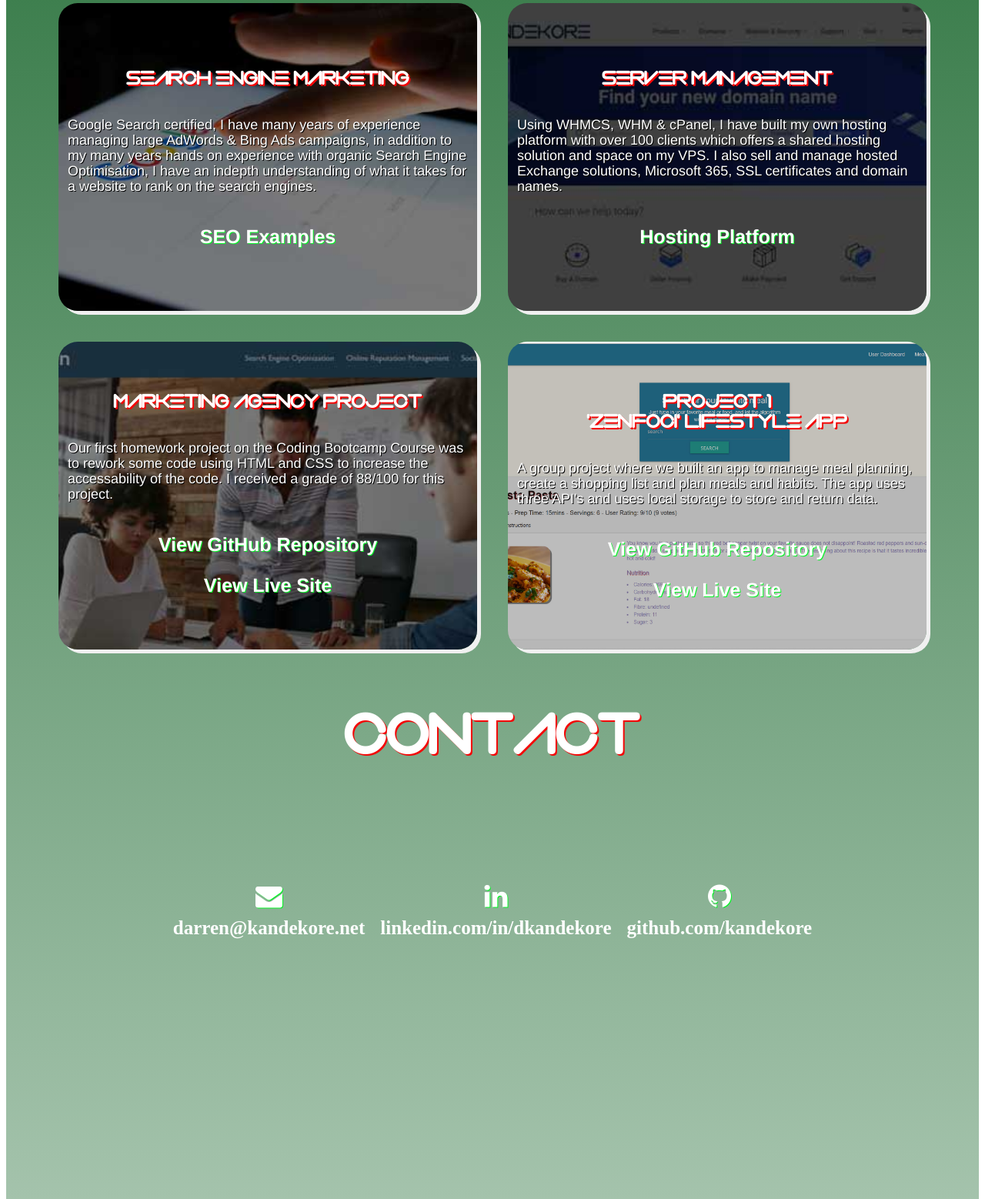
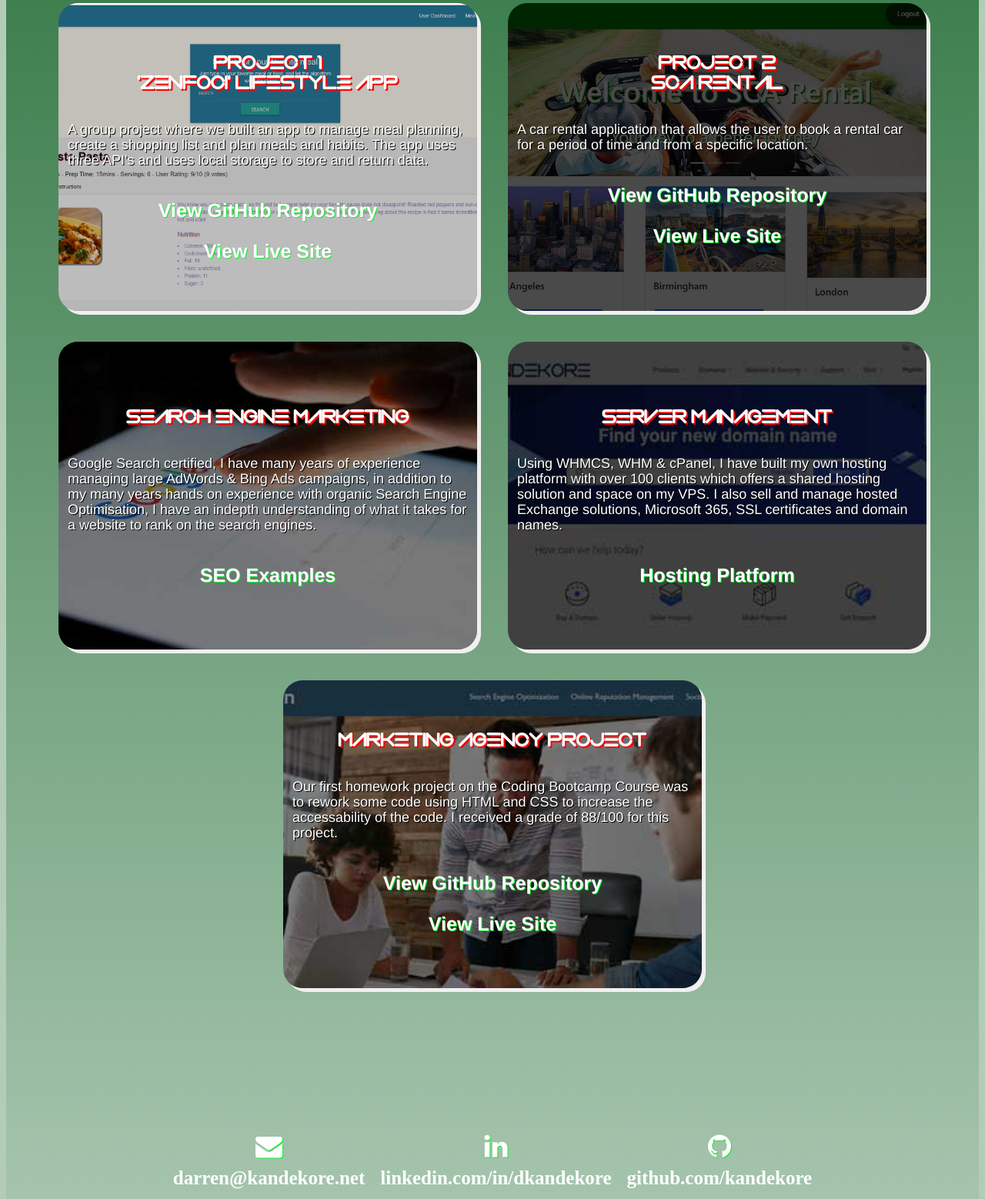
Before and after one commit to kandekore/darrens-portfolio, a plain HTML site: page index.html in a window 1280 px wide. Shown: the part 2040-3598 px from the top of the page at 77% size. Drawn offline with Linux system fonts and the light colour scheme.

Commit message:
project 2 added footer padding removed

```diff
--- a/assets/css/style.css
+++ b/assets/css/style.css
@@ -1,4 +1,7 @@
 /***Global***/
+body.homepage {
+  background: #b3ccb8;
+}
 @font-face {
   font-family: "Vermin";
   src: url(../Fonts/Vermin\ Vibes\ 2\ Soft.otf) format("truetype");
@@ -59,9 +62,6 @@ h2.customfont {
   h2.customfont {
     font-size: 55px;
   }
-  /* .homepage#footer {
-    margin-top: -300px;
-  }*/
 }
 @media screen and (min-width: 800px) {
   .mobile {
@@ -183,7 +183,6 @@ p.porttext {
     padding: 5px;
   }
   .wpinner-container {
-
     padding: 12px;
   }
   .main-portfolio {
@@ -425,7 +424,6 @@ h3.customfont {
   }*/
 }
 @media screen and (max-width: 350px) {
-
   .main-portfolio {
     width: 16.5rem;
   }
@@ -457,40 +455,11 @@ h3.customfont {
     display: none;
   }
 }
-.footer {
-  /*width: 100%;*/
-  height: 300px;
-  /*background-image: linear-gradient(180deg, #89b193, #003366 150%);*/
-  display: flex;
-  flex-direction: row;
-  flex-wrap: wrap;
-  position: relative;
-  align-items: center;
-  justify-content: center;
-}
-.footercol {
-  font-size: 25px;
-  font-weight: 600;
-  /*width: 27rem;*/
-  text-align: center;
-  padding: 10px;
-}
-.footercol a {
-  text-decoration: none;
-  color: #fff;
-}
-.footercol a:hover {
-  text-decoration: none;
-  color: #fff;
-  font-size: 32px;
-}
-#footer {
-  margin-top: 50px;
-}
+
 .copyright {
   /*width: 100%;*/
   text-align: center;
-  padding-top: 350px;
+  /* padding-top: 350px; */
 }
 /***Woordpress page***/
 .tonyjames {
@@ -719,3 +688,66 @@ width: 45%;
   width: 34rem;
   background-image: url(../images/zenfoci.jpg);
 }
+
+.sidebysidepor-teamproj1 h3 {
+  padding-top: 40px;
+}
+.sidebysidepor-teamproj1 {
+  width: 34rem;
+  border-radius: 25px;
+  height: 400px;
+  background-image: url(../images/scar.jpg);
+  background-size: cover;
+  background-repeat: no-repeat;
+  background-position: center center;
+  align: center;
+  margin: 20px;
+  box-shadow: 5px 5px #f0f0f0;
+}
+/* .sidebysidepor-teamproj1:hover {
+  background-image: url(../images/scar.jpg);
+  box-shadow: 5px 5px #000;
+  height: 440px;
+  width: 45%;
+} */
+.sidebysidepor-teamproj1 {
+  width: inherit;
+  background-image: url(../images/scar.jpg);
+}
+.sidebysidepor-teamproj1 {
+  width: 34rem;
+  background-image: url(../images/scar.jpg);
+}
+
+/*footer**/
+
+.footer {
+  /*width: 100%;*/
+  height: 300px;
+  /*background-image: linear-gradient(180deg, #89b193, #003366 150%);*/
+  display: flex;
+  flex-direction: row;
+  flex-wrap: wrap;
+  position: relative;
+  align-items: center;
+  justify-content: center;
+}
+.footercol {
+  font-size: 25px;
+  font-weight: 600;
+  /*width: 27rem;*/
+  text-align: center;
+  padding: 10px;
+}
+.footercol a {
+  text-decoration: none;
+  color: #fff;
+}
+.footercol a:hover {
+  text-decoration: none;
+  color: #fff;
+  font-size: 32px;
+}
+#footer {
+  margin-top: 50px;
+}
--- a/index.html
+++ b/index.html
@@ -14,19 +14,19 @@
     </title>
     <style>
 
-      .flex-container-folio-content {
+      /* .flex-container-folio-content {
     height: 850px;
-  }
-      @media screen and (max-width: 400px) {.flex-container-folio-content {
+  } */
+      /* @media screen and (max-width: 400px) {.flex-container-folio-content {
     height: 1250px!important;
-  }}
+  }}  */
       @media screen and (max-width: 850px) {
 .sidebysidepor-server:hover {width: initial;}
 .sidebysidepor-proj1:hover  {width: initial;}
 .sidebysidepor-sem:hover  {width: initial;}
 .main-portfolio:hover {width: 20rem; height: inherit;}
 .flex-container-folio-content {
-    height: 1800px;
+    /* height: 1800px; */
   }}
 
 
@@ -65,6 +65,7 @@
         </div>
       </div>
     </header>
+    <about>
 
     <div class="about" id="about">
       <div class="section-head">
@@ -108,7 +109,8 @@ My Portfolio of clients enabled me to start my own hosting platform, offering we
           </p>
         </div>
       </div>
-    </div>
+    </about>
+    <portfolio>
     <div class="portfolio" id="portfolio">
       <div class="section-head">
         <h2 class="customfont">My Work</h2>
@@ -125,6 +127,24 @@ My Portfolio of clients enabled me to start my own hosting platform, offering we
         </div><h4 class="mobile"><a href="wordpress.html" target="_blank">WordPress Examples</a></h4>
       </div>
       <div class="flex-container-folio-content">
+        <div class="sidebysidepor-teamproj">
+          <h3 class="customfont">Project 1<br>'ZenFoci' Lifestyle App</h3>
+          <p class="porttext">
+          A group project where we built an app to manage meal planning, create a shopping list and plan meals and habits. The app uses three API's and uses local storage to store and return data.
+          </p>
+          <h4><a href="https://github.com/TheInfamousGrim/ZenFoci-Lifestyle-App" target="_blank">View GitHub Repository</a></h4>
+          <h4><a href="https://theinfamousgrim.github.io/ZenFoci-Lifestyle-App/index.html" target="_blank">View Live Site</a></h4>
+
+        </div>
+        <div class="sidebysidepor-teamproj1">
+          <h3 class="customfont">Project 2<br>SCA Rental</h3>
+
+          <p class="porttext">
+         A car rental application that allows the user to book a rental car for a period of time and from a specific location.</p>
+          <h4><a href="https://github.com/blanfried/SCA-Rental" target="_blank"><h4>View GitHub Repository</a></h4>
+          <h4><a href="https://radiant-everglades-02173.herokuapp.com/" target="_blank"><h4>View Live Site</a></h4>
+
+        </div>
         <div class="sidebysidepor-sem">
           <h3 class="customfont">Search Engine Marketing</h3>
           <p class="porttext">
@@ -148,25 +168,23 @@ My Portfolio of clients enabled me to start my own hosting platform, offering we
           <h4><a href="https://github.com/kandekore/marketing-agency" target="_blank">View GitHub Repository</a></h4>
           <h4><a href="https://kandekore.github.io/marketing-agency/" target="_blank">View Live Site</a></h4>
         </div>
-        <div class="sidebysidepor-teamproj">
-          <h3 class="customfont">Project 1<br>'ZenFoci' Lifestyle App</h3>
-          <p class="porttext">
-          A group project where we built an app to manage meal planning, create a shopping list and plan meals and habits. The app uses three API's and uses local storage to store and return data.
-          </p>
-          <h4><a href="https://github.com/TheInfamousGrim/ZenFoci-Lifestyle-App" target="_blank">View GitHub Repository</a></h4>
-          <h4><a href="https://theinfamousgrim.github.io/ZenFoci-Lifestyle-App/index.html" target="_blank">View Live Site</a></h4>
 
-        </div>
+
+
         <!-- <div class="sidebysidepor">
 
         </div> -->
-        </div><footer id="footer"><h2 class="customfont">contact</h2><div class="footer">
-          <div class="footercol"><a href="mailto:darren@kandekore.net"><i class="fa fa-envelope" aria-hidden="true"></i><br>darren@kandekore.net</a></div>
-          <div class="footercol"><a href="https://www.linkedin.com/in/dkandekore/"  target="_blank"><i class="fa fa-linkedin" aria-hidden="true"></i><br>linkedin.com/in/dkandekore</a></div>
-          <div class="footercol"><a href="https://github.com/kandekore"  target="_blank"><i class="fa fa-github" aria-hidden="true"></i><br>github.com/kandekore</a></div>
-        </div><div class="copyright"><p> &copy; 2022 Darren Kandekore<br>All rights reserved</p></div></footer>
-      </div>
-      </div>
-    </div>
+        </div>
+        <!-- <footer id="footer"><h2 class="customfont">contact</h2><div class="footer">
+
+        </div>-->
+        <!-- </footer>  -->
+      </portfolio>
+      <footer id="footer"><div class="footer">
+        <div class="footercol"><a href="mailto:darren@kandekore.net"><i class="fa fa-envelope" aria-hidden="true"></i><br>darren@kandekore.net</a></div>
+        <div class="footercol"><a href="https://www.linkedin.com/in/dkandekore/"><i class="fa fa-linkedin" aria-hidden="true"></i><br>linkedin.com/in/dkandekore</a></div>
+        <div class="footercol"><a href="https://github.com/kandekore"><i class="fa fa-github" aria-hidden="true"></i><br>github.com/kandekore</a></div>
+      </div><div class="copyright"><p> &copy; 2022 Darren Kandekore<br>All rights reserved</p></div>
+  </footer>
   </body>
 </html>
```
Also changed, not shown: assets/images/pwordgen.jpg (added), assets/images/scar.jpg (added), assets/images/screenshot.jpg (added). Lines whose indentation alone changed are shown as unchanged.
